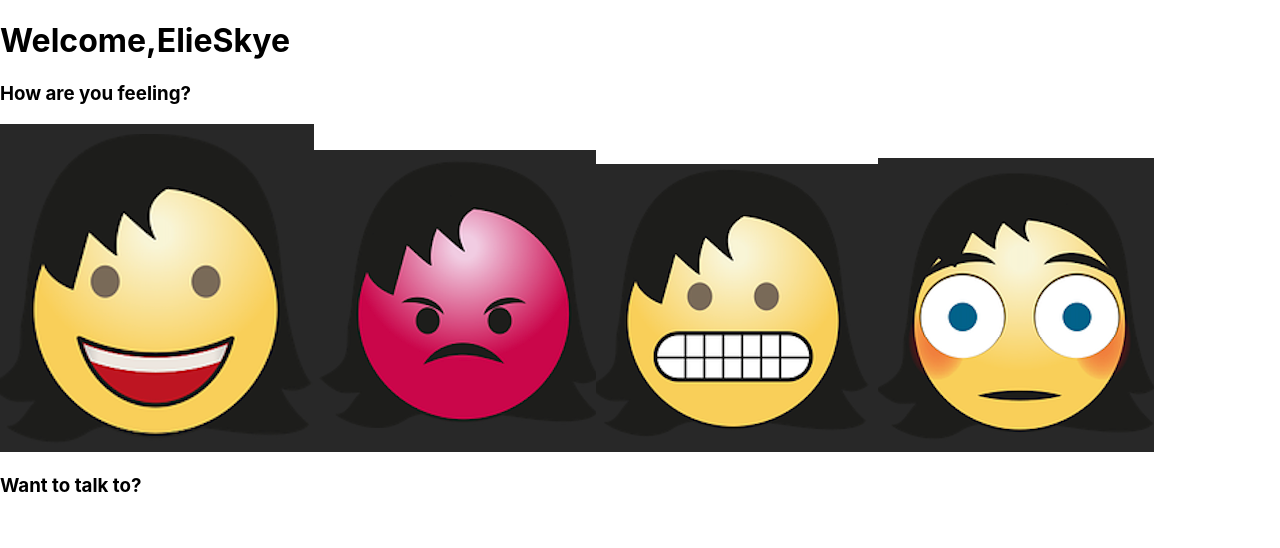
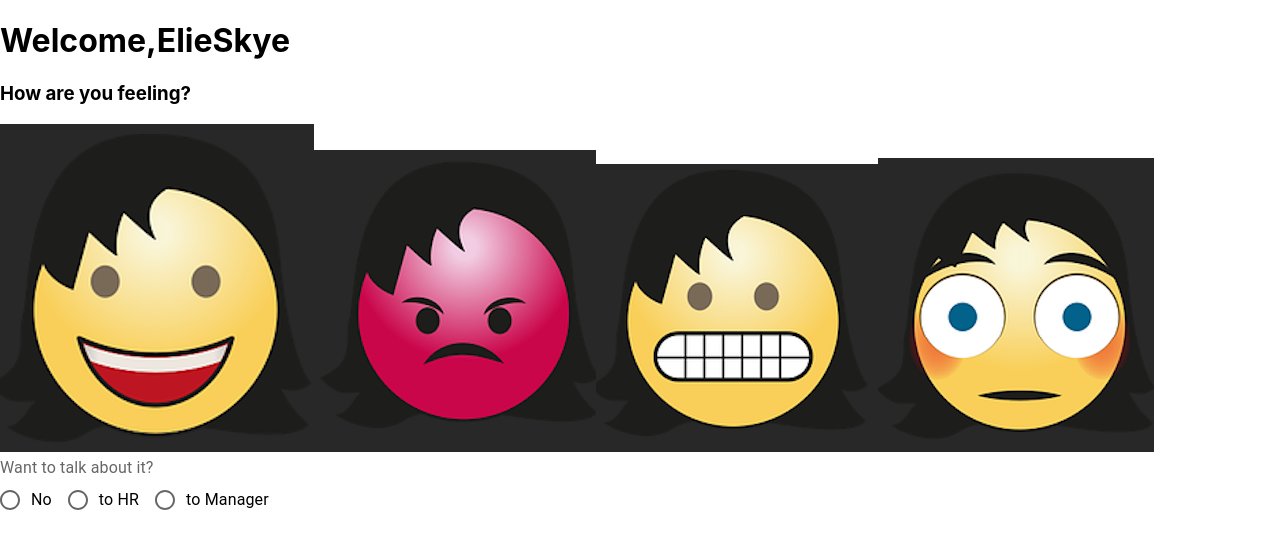
Before and after one commit to NerissaDorlus/mental-smart-frontend, a React (Create React App) app: page / in a window 1280 px wide. Shown: the top 548 px of the page. Built offline with nearby package versions, Linux system fonts and the light colour scheme.

Commit message:
added radio button

```diff
--- a/src/components/AddJournal.jsx
+++ b/src/components/AddJournal.jsx
@@ -2,31 +2,50 @@
 import angry from "../assets/angry.png"
 import anxious from "../assets/anxious.png"
 import overwhelmed from "../assets/overwhelmed.png"
-import { useEffect, useState } from "react"
+import { useState } from "react"
+import Radio from '@mui/material/Radio';
+import RadioGroup from '@mui/material/RadioGroup';
+import FormControlLabel from '@mui/material/FormControlLabel';
+import FormControl from '@mui/material/FormControl';
+import FormLabel from '@mui/material/FormLabel';
 
 const AddJournal = () =>{
-
-    const [feeling, setFeeling] = useState()
-    const name = "ElieSkye"
-
+    const name = "ElieSkye";
+    const [feeling, setFeeling] = useState("");
 
     return(
    <>
         <h1>Welcome,{name}</h1>
         <h3>How are you feeling?</h3>
+    <section>
 
         <img onClick={() => setFeeling("happy")} src={happy} alt="happiness emoji" className="emoji" />
         <img onClick={() => setFeeling("angry")} src={angry} alt="angry emoji" className="emoji" />
         <img onClick={() => setFeeling("anxious")} src={anxious} alt="anxious emoji" className="emoji" />
         <img onClick={() => setFeeling("overwhelmed")} src={overwhelmed} alt="overwhelmed emoji" className="emoji" />
+        {console.log(feeling)}
 
-        <h3>Want to talk to?</h3>
+
+    </section>
+        <FormControl>
+            <FormLabel id="demo-row-radio-buttons-group-label">Want to talk about it?</FormLabel>
+            <RadioGroup
+        row
+        aria-labelledby="demo-row-radio-buttons-group-label"
+        name="row-radio-buttons-group"
+      >
+        <FormControlLabel value="No" control={<Radio />} label="No" />
+        <FormControlLabel value="to HR" control={<Radio />} label="to HR" />
+        <FormControlLabel value="to Manager" control={<Radio />} label="to Manager" />
+
+      </RadioGroup>
+        </FormControl>
 
 
 
+        {/* <Journal props={feeling} ></Journal> */}
 
-        {/* <button class="button button3">🤯</button>
-        <button class="button button4">😠</button> */}
+
 
 
 
--- a/src/components/Journal.jsx
+++ b/src/components/Journal.jsx
@@ -10,7 +10,7 @@
         .then((response) => response.json())
         .then((data) => setJournals(data))
         .catch(console.error);
-        console.log(journals)
+
     }, []);
     const name = "Elie Skye"
     return(
```
